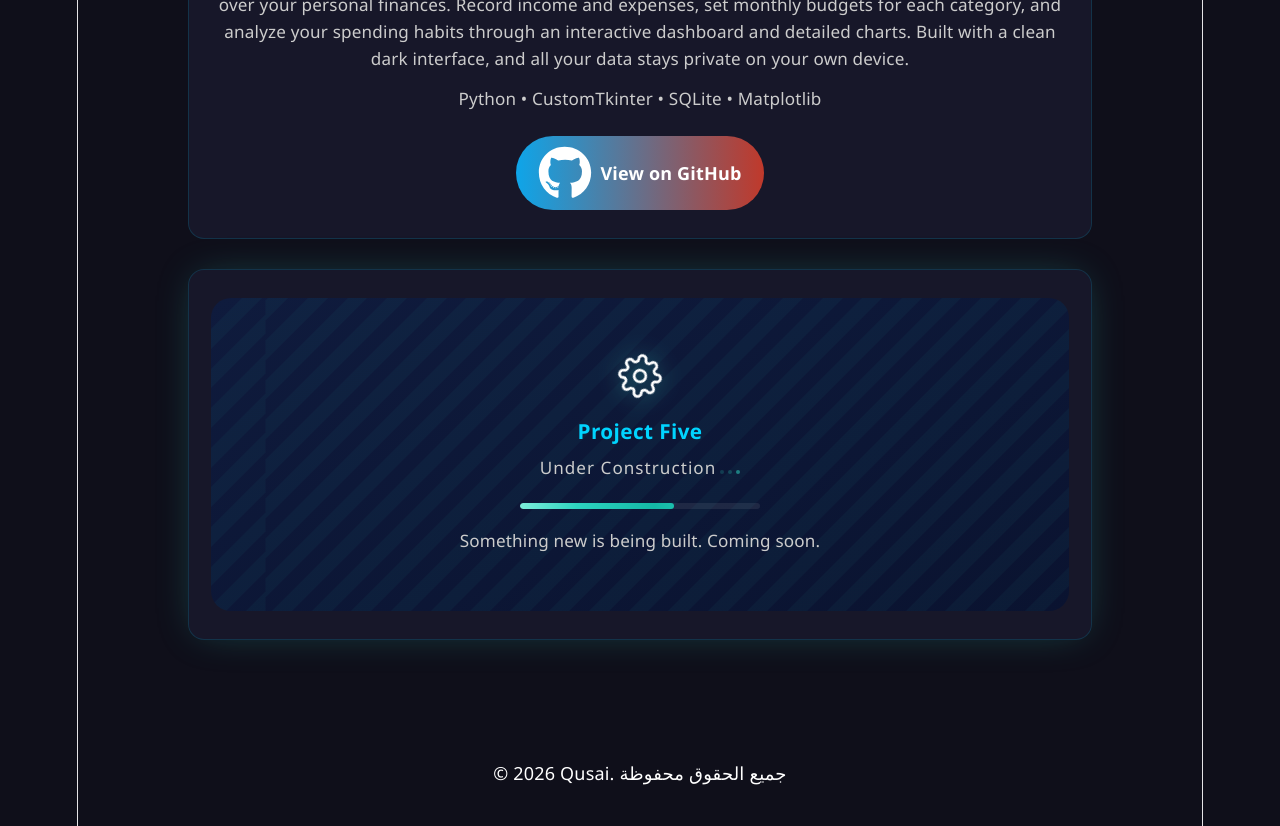
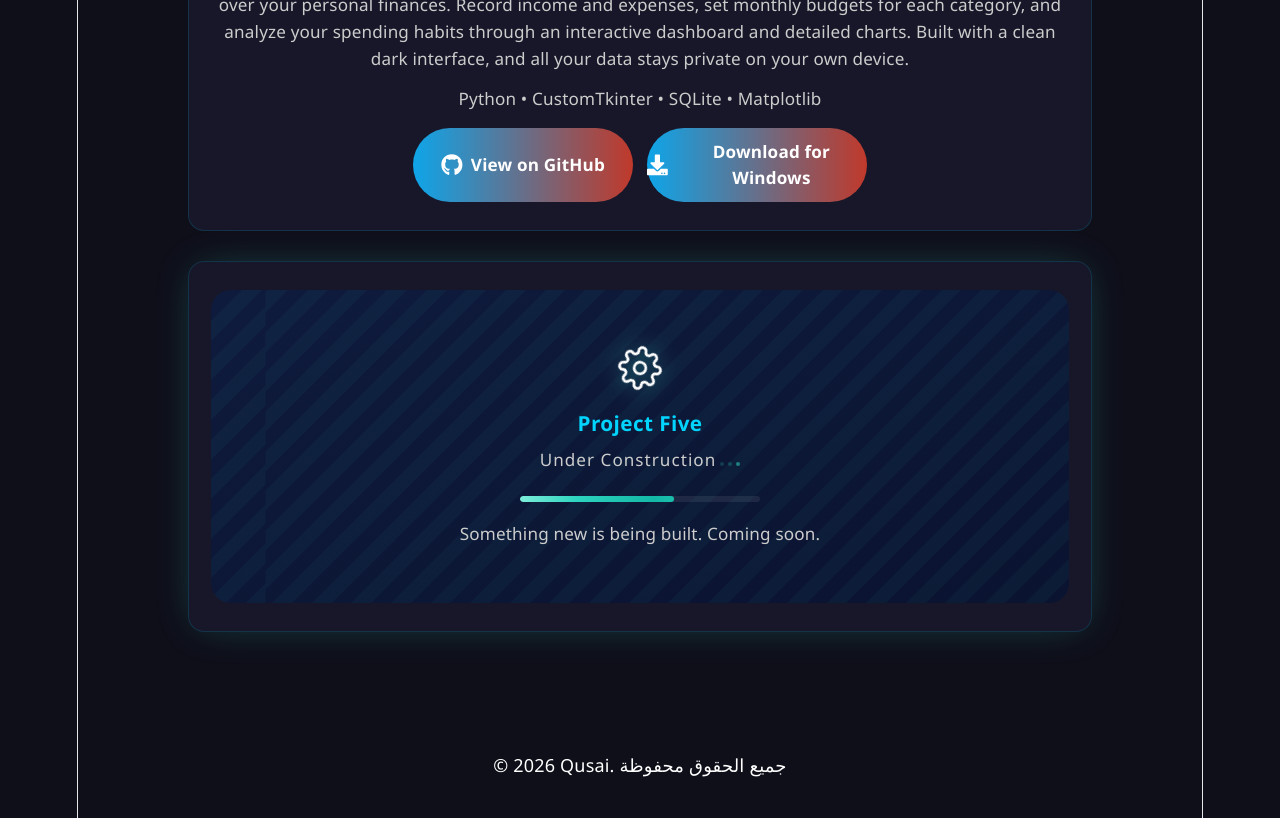
Before and after one commit to qusaianwer/qusai-protfilio, a React (Vite) app: page /projects in a window 1280 px wide. Shown: the part 1480-2306 px from the top of the page. Built offline with nearby package versions, Linux system fonts and the light colour scheme.

Commit message:
eddite on css

```diff
--- a/src/App.css
+++ b/src/App.css
@@ -938,15 +938,25 @@ footer {
     margin: 12px 0;
 }
 
+.project-btns {
+    display: flex;
+    flex-wrap: wrap;
+    justify-content: center;
+    gap: 14px;
+    margin-top: 16px;
+}
+
 .gh-btn {
     display: inline-flex;
     align-items: center;
+    justify-content: center;
     gap: 8px;
-    margin-top: 12px;
-    padding: 10px 22px;
+    width: 220px;
+    padding: 11px 0;
     border-radius: 999px;
     background: linear-gradient(90deg, #0ea5e9, #c0392b);
     color: #ffffff;
+    font-size: 0.95rem;
     font-weight: bold;
     text-decoration: none;
     transition: transform 0.2s ease;
@@ -955,3 +965,9 @@ footer {
 .gh-btn:hover {
     transform: translateY(-3px);
 }
+
+.card .gh-btn svg {
+    width: 1.1em;
+    height: 1.1em;
+    font-size: 1.1rem;
+}
--- a/src/components/projects.jsx
+++ b/src/components/projects.jsx
@@ -1,4 +1,4 @@
-import { FaGithub } from "react-icons/fa";
+import { FaGithub,FaDownload } from "react-icons/fa";
 function Projects() {
   return (
     <section className="projects" id="project">
@@ -73,6 +73,7 @@ To make AI automation accessible to local businesses by turning repetitive manua
   private on your own device.
 </p>
   <p className="project-tech">Python • CustomTkinter • SQLite • Matplotlib</p>
+  <div className="project-btns">
   <a
     href="https://github.com/qusaianwer/ExpTrack"
     target="_blank"
@@ -81,6 +82,14 @@ To make AI automation accessible to local businesses by turning repetitive manua
   >
     <FaGithub /> View on GitHub
   </a>
+  <a
+    href="https://github.com/qusaianwer/ExpTrack/releases/latest"
+    target="_blank"
+    rel="noopener noreferrer"
+    className="gh-btn"
+  >
+    <FaDownload /> Download for Windows
+  </a></div>
 </div>
          <div className="card p4-card" role="status" aria-live="polite">
   <div className="p4-inner">
```
